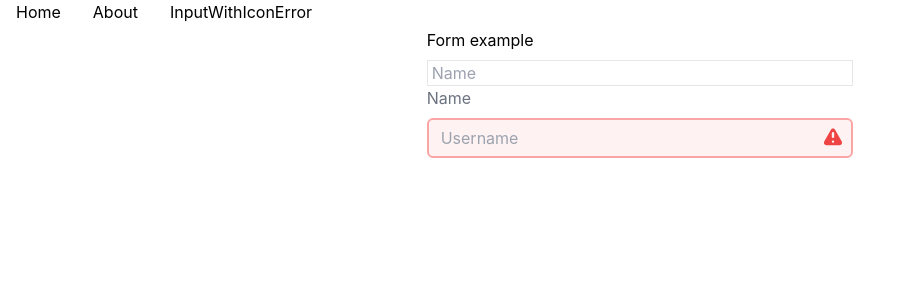
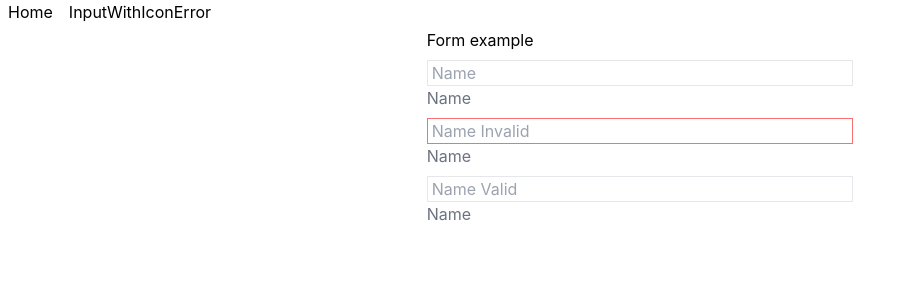
Before and after one commit to unlight/tailwind-playground, a React (Vite) app: page /input-with-icon-error in a window 1280 px wide. Shown: the top 300 px of the page, without its empty margins (0-907 px from the left). Built offline with nearby package versions, Linux system fonts and the light colour scheme; what tailwind-float-label would draw is missing.

Commit message:
success example

```diff
--- a/src/App.tsx
+++ b/src/App.tsx
@@ -11,13 +11,10 @@ export function App() {
             <div>
                 <nav>
                     <ul>
-                        <li className="inline mx-4">
+                        <li className="inline mx-2">
                             <Link to="/">Home</Link>
                         </li>
-                        <li className="inline mx-4">
-                            <Link to="/about">About</Link>
-                        </li>
-                        <li className="inline mx-4">
+                        <li className="inline mx-2">
                             <Link to="/input-with-icon-error">InputWithIconError</Link>
                         </li>
                     </ul>
--- a/src/InputWithIconError.tsx
+++ b/src/InputWithIconError.tsx
@@ -23,16 +23,36 @@ export function InputWithIconError() {
                 <label htmlFor="name" className="is-float-label bg-white text-gray-500">
                     Name
                 </label>
+            </div>
+
+            <div className="has-float-label ">
+                <input
+                    type="text"
+                    id="name"
+                    autoComplete="off"
+                    placeholder="Name Invalid"
+                    className="
+                            control-with-float-label
+                            outline-none
+                            focus:shadow-outline
+                            border
+                            w-full
+                            px-1
+                            border-red-400
+                        "
+                />
+                <label htmlFor="name" className="is-float-label bg-white text-gray-500">
+                    Name
+                </label>
                 <div className="absolute right-0 inset-y-0 flex items-center px-2 text-red-600">
                     <div className="relative flex items-center group">
                         <span
                             className="iconify-inline"
                             data-icon="bx:bx-message-error"
                         ></span>
-                        {/*ℹ*/}
-                        <div className="absolute left-0 items-center hidden_ ml-6 group-hover:flex flex">
-                            <div className="w-3 h-3 -mr-2 rotate-45 bg-black"></div>
-                            <span className="relative z-10 p-2 text-xs leading-none text-white whitespace-nowrap bg-black shadow-lg">
+                        <div className="absolute left-0 items-center hidden_ ml-7 group-hover:flex flex">
+                            <div className="w-3 h-3 -mr-2 rotate-45 bg-rose-600"></div>
+                            <span className="relative z-10 p-2 text-xs leading-none text-white whitespace-nowrap bg-rose-600 rounded">
                                 <p>1. A right aligned tooltip. </p>
                                 <p>2. Error example text</p>
                             </span>
@@ -41,7 +61,35 @@ export function InputWithIconError() {
                 </div>
             </div>
 
-            <div className="relative">
+            <div className="has-float-label ">
+                <input
+                    type="text"
+                    id="name"
+                    autoComplete="off"
+                    placeholder="Name Valid"
+                    className="
+                            control-with-float-label
+                            outline-none
+                            focus:shadow-outline
+                            border
+                            w-full
+                            px-1
+                        "
+                />
+                <label htmlFor="name" className="is-float-label bg-white text-gray-500">
+                    Name
+                </label>
+                <div className="absolute right-0 inset-y-0 flex items-center px-2 text-green-600">
+                    <div className="relative flex items-center group">
+                        <span
+                            className="iconify-inline"
+                            data-icon="clarity:success-standard-line"
+                        ></span>
+                    </div>
+                </div>
+            </div>
+
+            {/*            <div className="relative">
                 <input
                     className="appearance-none border-2 border-red-300 bg-red-50 transition-colors rounded-md w-full py-2 px-3 text-gray-8w00 leading-tight focus:outline-none focus:ring-red-500 focus:border-red-500 focus:shadow-outline"
                     id="username"
@@ -62,7 +110,7 @@ export function InputWithIconError() {
                         />
                     </svg>
                 </div>
-            </div>
+            </div>*/}
         </div>
     );
 }
```
